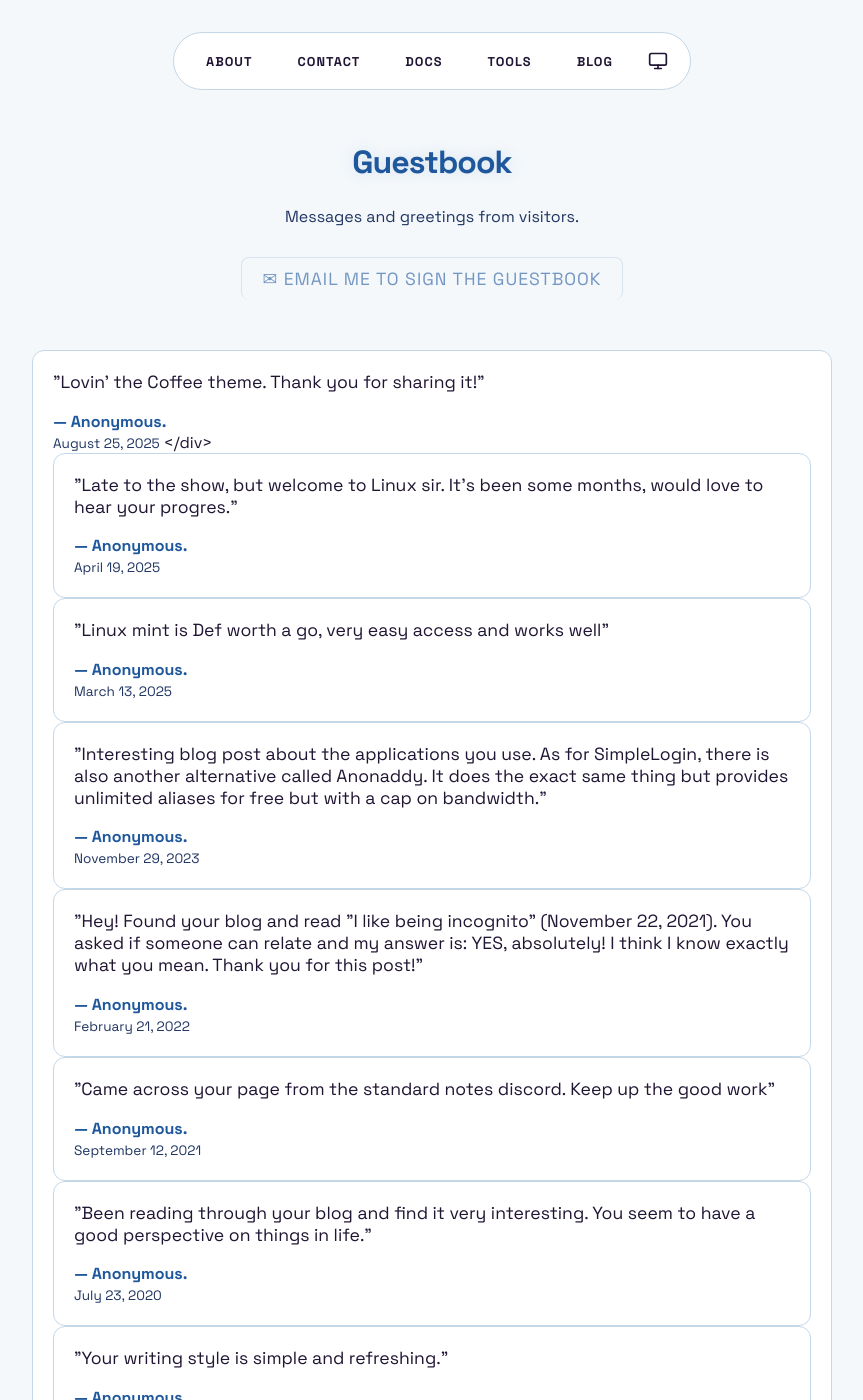
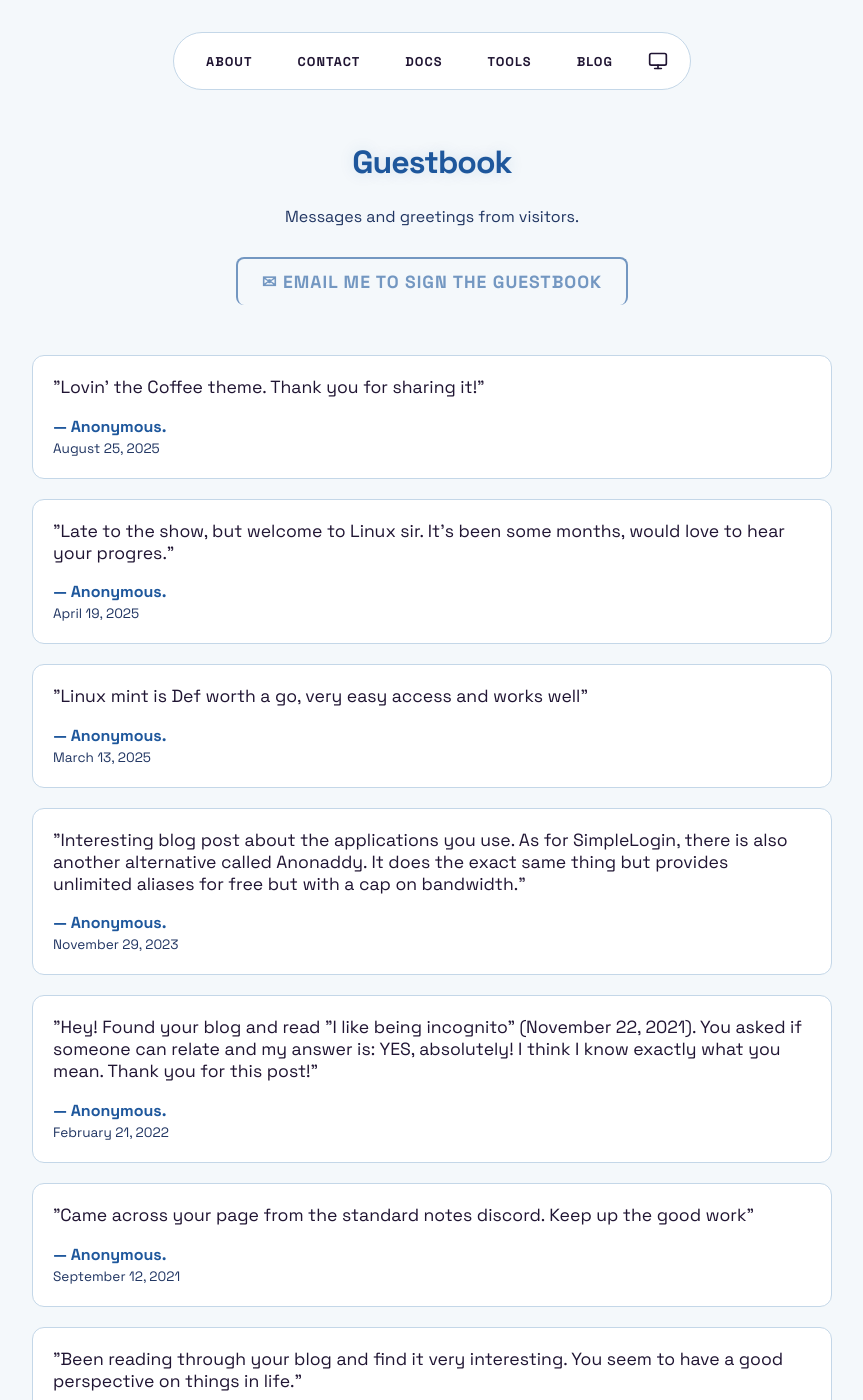
Before and after one commit to PASSK3YS/PASSK3YS.github.io, a Jekyll site: the page built from guestbook.md, in a window 1280 px wide and 1400 px high. Shown: the whole window, without its empty margins (208-1071 px from the left). Built offline with Jekyll 4.4.1, drawn with Linux system fonts in a browser that asks for light colours.

Commit message:
chore: fix errors on guestbook

```diff
--- a/guestbook.md
+++ b/guestbook.md
@@ -13,15 +13,15 @@
   </p>
 
   <div style="text-align: center; margin-bottom: 50px;">
-    <a href="/contact/" class="back-link" style="font-size: 1.1rem; padding: 10px 20px; border: 1px solid var(--border); border-radius: 8px; display: inline-block;">
-      &#x2709; Email me to sign the guestbook
+    <a href="/contact/" class="back-link" style="font-size: 1.1rem; font-weight: bold; padding: 12px 24px; border: 2px solid var(--accent); color: var(--accent); border-radius: 8px; display: inline-block; text-decoration: none;">
+      &#x2709; EMAIL ME TO SIGN THE GUESTBOOK
     </a>
   </div>
 
   <div style="display: flex; flex-direction: column; gap: 20px;">
 
     <div class="grid-item">
-      <p style="color: var(--text); font-size: 1.1rem; margin-top: 0;">"Lovin' the Coffee theme. Thank you for sharing it!"<p>
+      <p style="color: var(--text); font-size: 1.1rem; margin-top: 0;">"Lovin' the Coffee theme. Thank you for sharing it!"</p>
       <p style="color: var(--accent); margin-bottom: 0; font-weight: bold;">&mdash; Anonymous.</p>
       <span style="color: var(--text-muted); font-size: 0.85rem;">August 25, 2025</span>
     </div>
@@ -38,13 +38,13 @@
       <span style="color: var(--text-muted); font-size: 0.85rem;">March 13, 2025</span>
     </div>
 
-        <div class="grid-item">
+    <div class="grid-item">
       <p style="color: var(--text); font-size: 1.1rem; margin-top: 0;">"Interesting blog post about the applications you use. As for SimpleLogin, there is also another alternative called Anonaddy. It does the exact same thing but provides unlimited aliases for free but with a cap on bandwidth."</p>
       <p style="color: var(--accent); margin-bottom: 0; font-weight: bold;">&mdash; Anonymous.</p>
       <span style="color: var(--text-muted); font-size: 0.85rem;">November 29, 2023</span>
     </div>
 
-        <div class="grid-item">
+    <div class="grid-item">
       <p style="color: var(--text); font-size: 1.1rem; margin-top: 0;">"Hey! Found your blog and read "I like being incognito" (November 22, 2021). You asked if someone can relate and my answer is: YES, absolutely! I think I know exactly what you mean. Thank you for this post!"</p>
       <p style="color: var(--accent); margin-bottom: 0; font-weight: bold;">&mdash; Anonymous.</p>
       <span style="color: var(--text-muted); font-size: 0.85rem;">February 21, 2022</span>
```
